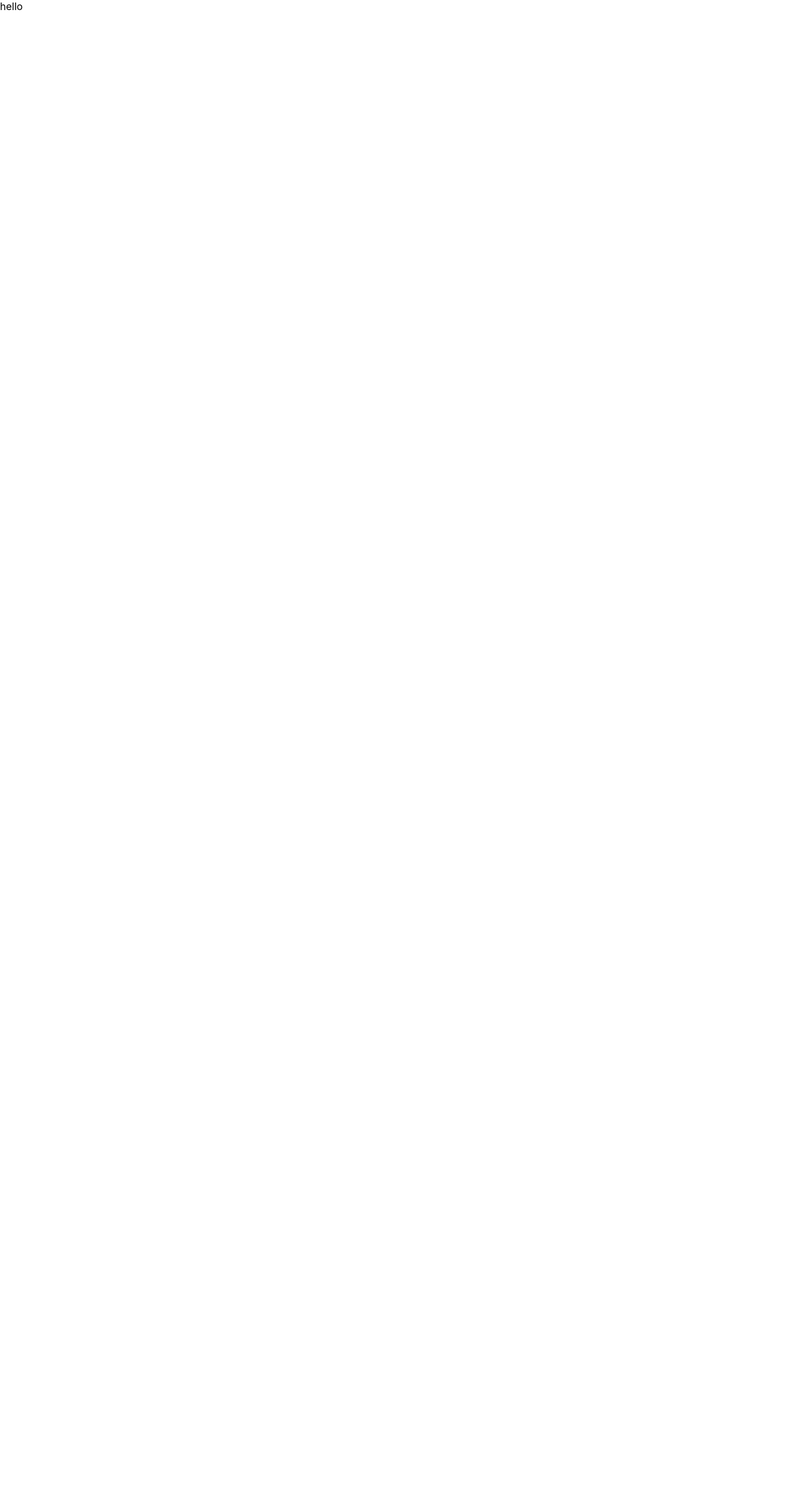
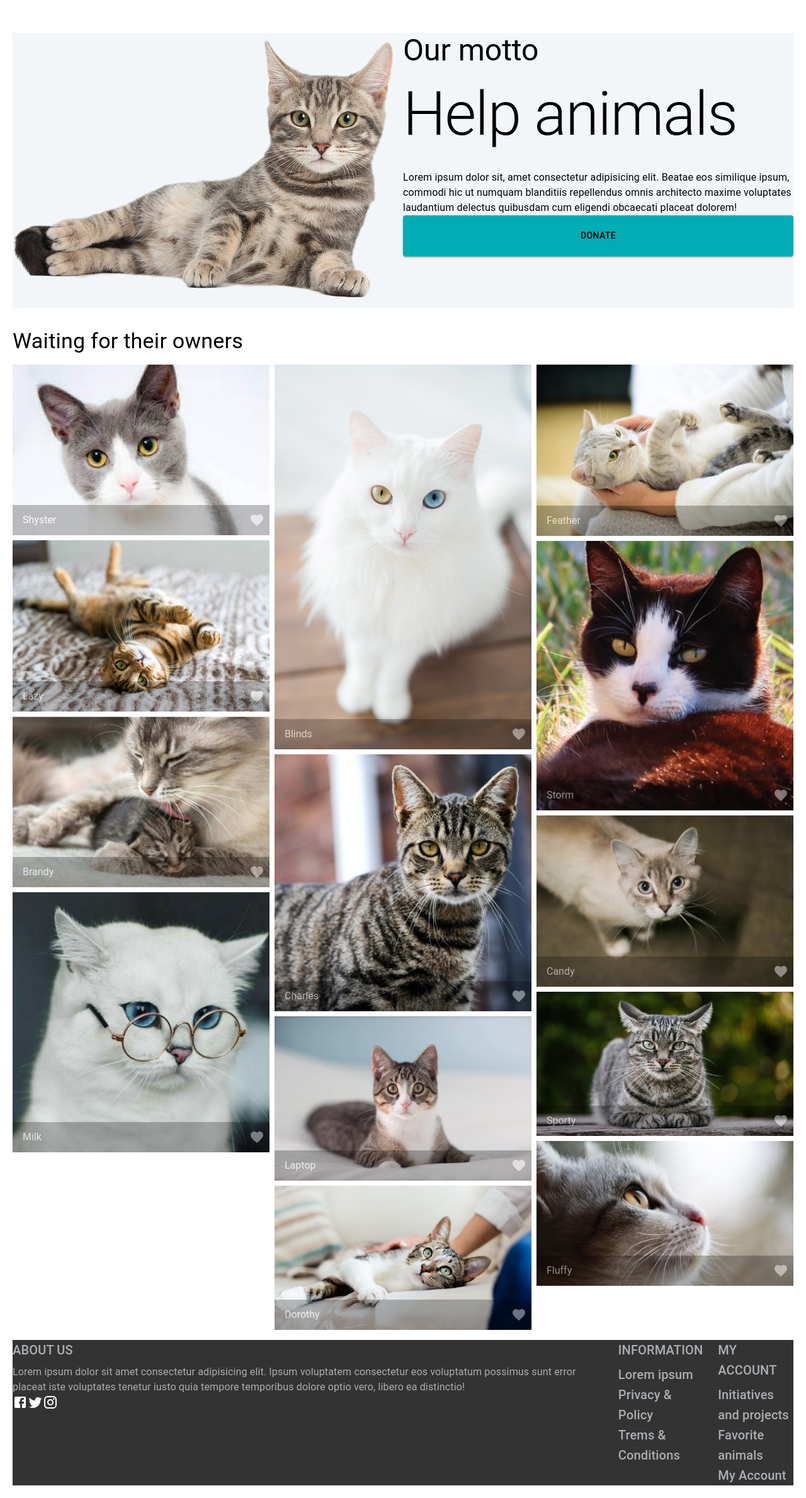
Before and after one commit to Radomyr-kh/cats-and-friends, a React (Create React App) app: page / in a window 1280 px wide. Shown: the whole page at 63% size. Before the commit the page ends 800 px from the top, so only its background shows below. Built offline with nearby package versions, Linux system fonts and the light colour scheme.

Commit message:
Created Banner, Content and Footer components

```diff
--- a/package.json
+++ b/package.json
@@ -3,6 +3,10 @@
   "version": "0.1.0",
   "private": true,
   "dependencies": {
+    "@emotion/react": "^11.10.5",
+    "@emotion/styled": "^11.10.5",
+    "@mui/icons-material": "^5.11.0",
+    "@mui/material": "^5.11.0",
     "@testing-library/jest-dom": "^5.16.5",
     "@testing-library/react": "^13.3.0",
     "@testing-library/user-event": "^13.5.0",
--- a/src/App.js
+++ b/src/App.js
@@ -1,5 +1,16 @@
+import Banner from './components/Banner';
+import Content from './components/Content';
+import Footer from './components/Footer';
+
 function App() {
-  return <>hello</>;
+  // return <>hello</>;
+  return (
+    <>
+      <Banner />
+      <Content />
+      <Footer />
+    </>
+  );
 }
 
 export default App;
--- /dev/null
+++ b/src/components/Banner.js
@@ -0,0 +1,80 @@
+import {Typography, Button, Box, Stack, Grid} from '@mui/material';
+import {Colors} from '../styles';
+
+// !Requirments:
+// Banner should contain:
+
+// 1) image (you can use any pictue). Change image size accordingly to the size of the screen (you can choose size values)
+//? 2) 3 text elements with different sizes (use Typography component for this),
+// 3) button Donate - customize it so that it looks like shown below (size, sharp edges, change text color on hover)
+// 4) for screen size less than 600px image and text elements should be aligned vertically
+
+const Banner = () => {
+  // const breakpointsUpMd = useMediaQuery(theme.breakpoints.up("md"));
+
+  // { breakpointsUpMd && <HeaderNav /> }
+
+  return (
+    <>
+      <Grid
+        container
+        my={4}
+        sx={{
+          bgcolor: Colors.body_bg,
+        }}
+        direction='row'
+        // spacing={10}
+      >
+        <Grid item xs={12} sm={6}>
+          <Box>
+            <img
+              src='/images/banner-cat1.png'
+              alt=''
+              // style={{width: '100%', height: '100%'}}
+              style={{width: '100%', height: 'auto'}}
+            />
+          </Box>
+        </Grid>
+
+        <Grid item xs={12} sm={6}>
+          <Box>
+            <Typography variant='h3' gutterBottom>
+              Our motto
+            </Typography>
+            <Typography variant='h1' gutterBottom>
+              Help animals
+            </Typography>
+            {/* gutterBottom = bottom margin */}
+            {/* <Typography variant='h6'> */}
+            {/* <Typography variant='subtitle1'> */}
+            <Typography variant='body1'>
+              Lorem ipsum dolor sit, amet consectetur adipisicing elit. Beatae
+              eos similique ipsum, commodi hic ut numquam blanditiis repellendus
+              omnis architecto maxime voluptates laudantium delectus quibusdam
+              cum eligendi obcaecati placeat dolorem!
+            </Typography>
+
+            <Button
+              variant='contained' // adds bottom shadow
+              sx={{
+                backgroundColor: Colors.primary,
+                color: Colors.black,
+                padding: '20px',
+                width: '100%',
+                '&:hover': {
+                  backgroundColor: Colors.primary,
+                  color: 'white',
+                  // backgroundColor: 'gold',
+                },
+              }}
+            >
+              Donate
+            </Button>
+          </Box>
+        </Grid>
+      </Grid>
+    </>
+  );
+};
+
+export default Banner;
--- /dev/null
+++ b/src/components/Content.js
@@ -0,0 +1,62 @@
+import {
+  ImageList,
+  ImageListItem,
+  ImageListItemBar,
+  IconButton,
+  Typography,
+} from '@mui/material';
+import FavoriteIcon from '@mui/icons-material/Favorite';
+import {itemData} from './data';
+import {Colors} from '../styles/index';
+
+// !Requirments:
+// 1) md = 900 px and bigger: (elements should be placed in 3 cfolumns)
+// 2) sm = for [600px - 900px) elements should be placed in two columns:
+// 3) xs = for less than 600px screen size elements should be placed in one column:
+
+const Content = () => {
+  return (
+    <>
+      <Typography variant='h4' gutterBottom sx={{}}>
+        Waiting for their owners
+      </Typography>
+
+      <ImageList variant='masonry' cols={3} gap={8}>
+        {itemData.map((item) => (
+          <ImageListItem key={item.img}>
+            <img
+              src={`/images/${item.img}?w=248&fit=crop&auto=format`}
+              srcSet={`/images/${item.img}?w=248&fit=crop&auto=format&dpr=2 2x`}
+              alt={item.title}
+              loading='lazy'
+            />
+            <ImageListItemBar
+              title={item.title}
+              sx={{
+                opacity: 0.5,
+                '&:hover': {
+                  opacity: 1,
+                },
+              }}
+              actionIcon={
+                <IconButton
+                  sx={{
+                    color: Colors.dove_gray,
+                    '&:hover': {
+                      color: Colors.primary,
+                    },
+                  }}
+                  aria-label={`info about ${item.title}`}
+                >
+                  <FavoriteIcon />
+                </IconButton>
+              }
+            />
+          </ImageListItem>
+        ))}
+      </ImageList>
+    </>
+  );
+};
+
+export default Content;
--- /dev/null
+++ b/src/components/Footer.js
@@ -0,0 +1,78 @@
+import {Container, Grid, Box, Link, Typography, Stack} from '@mui/material';
+
+import FacebookIcon from '@mui/icons-material/Facebook';
+import TwitterIcon from '@mui/icons-material/Twitter';
+import InstagramIcon from '@mui/icons-material/Instagram';
+
+import {Colors} from '../styles';
+// import {} from '@material-ui/core';
+// !Requirments:
+
+// 1) Sould consist of 3 sections:
+// ABOUT US, INFORMATION, MY ACCOUNT.
+
+// - for 1200px (3 columns)
+// - for [600px - 1200px) (1 + 2 columns)
+// - for less than 600px (1 column)
+
+const Footer = () => {
+  return (
+    <footer>
+      <Stack
+        direction='row'
+        sx={{
+          backgroundColor: Colors.shaft,
+          color: Colors.muted,
+        }}
+        spacing={3}
+      >
+        <Box
+          sx={
+            {
+              // width: 150,
+            }
+          }
+        >
+          <Typography variant='h6' gutterBottom>
+            ABOUT US
+          </Typography>
+          <Typography variant='body1'>
+            Lorem ipsum dolor sit amet consectetur adipisicing elit. Ipsum
+            voluptatem consectetur eos voluptatum possimus sunt error placeat
+            iste voluptates tenetur iusto quia tempore temporibus dolore optio
+            vero, libero ea distinctio!
+          </Typography>
+          <Stack
+            direction='row'
+            sx={{
+              // backgroundColor: Colors.whire,
+              color: Colors.white,
+            }}
+          >
+            <FacebookIcon></FacebookIcon>
+            <TwitterIcon></TwitterIcon>
+            <InstagramIcon></InstagramIcon>
+          </Stack>
+        </Box>
+        <Box>
+          <Typography variant='h6' gutterBottom>
+            INFORMATION
+          </Typography>
+          <Typography variant='h6'>Lorem ipsum</Typography>
+          <Typography variant='h6'>Privacy & Policy</Typography>
+          <Typography variant='h6'>Trems & Conditions</Typography>
+        </Box>
+        <Box>
+          <Typography variant='h6' gutterBottom>
+            MY ACCOUNT
+          </Typography>
+          <Typography variant='h6'>Initiatives and projects </Typography>
+          <Typography variant='h6'>Favorite animals</Typography>
+          <Typography variant='h6'>My Account</Typography>
+        </Box>
+      </Stack>
+    </footer>
+  );
+};
+
+export default Footer;
--- a/src/index.css
+++ b/src/index.css
@@ -1,5 +1,6 @@
 body {
   margin: 0;
+  padding: 20px;
   font-family: -apple-system, BlinkMacSystemFont, 'Segoe UI', 'Roboto', 'Oxygen',
     'Ubuntu', 'Cantarell', 'Fira Sans', 'Droid Sans', 'Helvetica Neue',
     sans-serif;
--- a/src/styles/index.js
+++ b/src/styles/index.js
@@ -1,28 +1,27 @@
 export const Colors = {
-  primary: "#00adb5",
-  secondary: "#00c7c0",
-  success: "#4caf50",
-  info: "#00d5ff",
-  danger: "#FF5722",
-  warning: "#FFC107",
-  dark: "#22414d",
-  light: "#aaa",
-  muted: "#abafb3",
-  border: "#DDDFE1",
-  inverse: "#2F3D4A",
-  shaft: "#333",
-  dove_gray: "#d5d5d5",
-  body_bg: "#f3f6f9",
-  white: "#fff",
-  black: "#000",
+  primary: '#00adb5',
+  secondary: '#00c7c0',
+  success: '#4caf50',
+  info: '#00d5ff',
+  danger: '#FF5722',
+  warning: '#FFC107',
+  dark: '#22414d',
+  light: '#aaa',
+  muted: '#abafb3',
+  border: '#DDDFE1',
+  inverse: '#2F3D4A',
+  shaft: '#333',
+  dove_gray: '#d5d5d5',
+  body_bg: '#f3f6f9',
+  white: '#fff',
+  black: '#000',
 };
 
 // TODO: define overrides object to create theme
-const overrides = {
-};
+const overrides = {};
 
 // TODO: use overrides object to create theme
 // const theme =;
 
-export { overrides };
-export default theme;
+export {overrides};
+// export default theme;
```
Also changed, not shown: src/components/data.js (+26 -26 lines), 1 other file (tests, documents, lock files or other folders).
